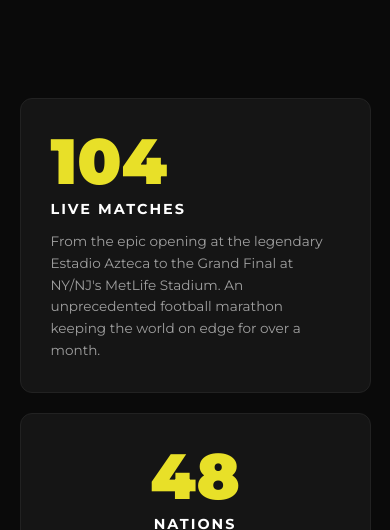
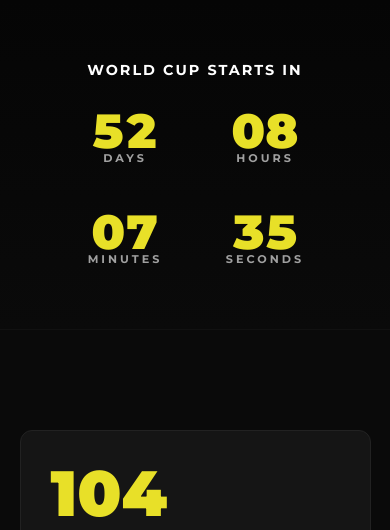
Before and after one commit to AugSync/football-fan-2026-landing, a plain HTML site: page index.html in a window 390 px wide. Shown: the part 846-1376 px from the top of the page. Drawn offline with Linux system fonts and the light colour scheme.

Commit message:
feat: add World Cup 2026 countdown with i18n and responsive design
Reverted previous broken implementation and added a modern countdown section
between hero and stats. Includes Vanilla JS timer logic and support for ES/EN.

Co-Authored-By: Claude Opus 4.6 <noreply@anthropic.com>

```diff
--- a/index.html
+++ b/index.html
@@ -319,6 +319,45 @@
         .socials a { color: var(--text-dim); text-decoration: none; font-size: 0.8rem; transition: color 0.3s; }
         .socials a:hover { color: var(--primary); }
 
+        /* Countdown Styling */
+        .countdown-section {
+            padding: 60px 20px;
+            text-align: center;
+            background: linear-gradient(to bottom, #050505, var(--bg-dark));
+            border-top: 1px solid #111;
+            border-bottom: 1px solid #111;
+        }
+
+        .countdown-timer {
+            display: flex;
+            justify-content: center;
+            gap: 40px;
+            margin-top: 25px;
+            flex-wrap: wrap;
+        }
+
+        .time-block {
+            display: flex;
+            flex-direction: column;
+            align-items: center;
+            min-width: 100px;
+        }
+
+        .time-block .stat-num {
+            font-size: clamp(3rem, 10vw, 5rem);
+            margin-bottom: 0;
+            font-variant-numeric: tabular-nums;
+        }
+
+        .time-block .stat-detail {
+            margin-top: -5px;
+            font-size: 0.7rem;
+            letter-spacing: 3px;
+            text-transform: uppercase;
+            font-weight: 700;
+            color: var(--text-dim);
+        }
+
         @media (max-width: 900px) {
             .app-promo { flex-direction: column; text-align: center; }
             .stats-section { grid-template-columns: 1fr; }
@@ -346,6 +385,28 @@
             <img src="assets/google-play.png" alt="Get it on Google Play">
         </a>
     </header>
+
+    <section id="countdown" class="countdown-section">
+        <p class="stat-desc" data-i18n="countdown-title">EL MUNDIAL EMPIEZA EN</p>
+        <div class="countdown-timer">
+            <div class="time-block">
+                <span id="days" class="stat-num">00</span>
+                <span class="stat-detail" data-i18n="days">Días</span>
+            </div>
+            <div class="time-block">
+                <span id="hours" class="stat-num">00</span>
+                <span class="stat-detail" data-i18n="hours">Horas</span>
+            </div>
+            <div class="time-block">
+                <span id="minutes" class="stat-num">00</span>
+                <span class="stat-detail" data-i18n="minutes">Minutos</span>
+            </div>
+            <div class="time-block">
+                <span id="seconds" class="stat-num">00</span>
+                <span class="stat-detail" data-i18n="seconds">Segundos</span>
+            </div>
+        </div>
+    </section>
 
     <section class="stats-section">
         <div class="bento-item bento-large">
@@ -617,7 +678,12 @@
                 "country-ca": "CANADÁ",
                 "city-mx": "Ciudad de México",
                 "city-la": "Los Ángeles",
-                "footer-disclaimer": "© 2026 FOOTBALL FAN APP. NO AFILIADO OFICIALMENTE CON FIFA."
+                "footer-disclaimer": "© 2026 FOOTBALL FAN APP. NO AFILIADO OFICIALMENTE CON FIFA.",
+                "countdown-title": "EL MUNDIAL EMPIEZA EN",
+                "days": "Días",
+                "hours": "Horas",
+                "minutes": "Minutos",
+                "seconds": "Segundos"
             },
             en: {
                 "hero-powered": "Powered by Football Fan 2026",
@@ -651,9 +717,41 @@
                 "country-ca": "CANADA",
                 "city-mx": "Mexico City",
                 "city-la": "Los Angeles",
-                "footer-disclaimer": "© 2026 FOOTBALL FAN APP. NOT OFFICIALLY AFFILIATED WITH FIFA."
+                "footer-disclaimer": "© 2026 FOOTBALL FAN APP. NOT OFFICIALLY AFFILIATED WITH FIFA.",
+                "countdown-title": "WORLD CUP STARTS IN",
+                "days": "Days",
+                "hours": "Hours",
+                "minutes": "Minutes",
+                "seconds": "Seconds"
             }
         };
+
+        function startCountdown() {
+            const targetDate = new Date('June 11, 2026 00:00:00').getTime();
+
+            function update() {
+                const now = new Date().getTime();
+                const distance = targetDate - now;
+
+                if (distance < 0) {
+                    document.getElementById('countdown').style.display = 'none';
+                    return;
+                }
+
+                const d = Math.floor(distance / (1000 * 60 * 60 * 24));
+                const h = Math.floor((distance % (1000 * 60 * 60 * 24)) / (1000 * 60 * 60));
+                const m = Math.floor((distance % (1000 * 60 * 60)) / (1000 * 60));
+                const s = Math.floor((distance % (1000 * 60)) / 1000);
+
+                document.getElementById('days').innerText = String(d).padStart(2, '0');
+                document.getElementById('hours').innerText = String(h).padStart(2, '0');
+                document.getElementById('minutes').innerText = String(m).padStart(2, '0');
+                document.getElementById('seconds').innerText = String(s).padStart(2, '0');
+            }
+
+            update();
+            setInterval(update, 1000);
+        }
 
         function translate() {
             const userLang = navigator.language || navigator.userLanguage;
@@ -672,7 +770,10 @@
                 "Football Fan 2026 | The North American World Cup in Your Pocket";
         }
 
-        window.addEventListener('DOMContentLoaded', translate);
+        window.addEventListener('DOMContentLoaded', () => {
+            translate();
+            startCountdown();
+        });
     </script>
 </body>
 </html>
```
